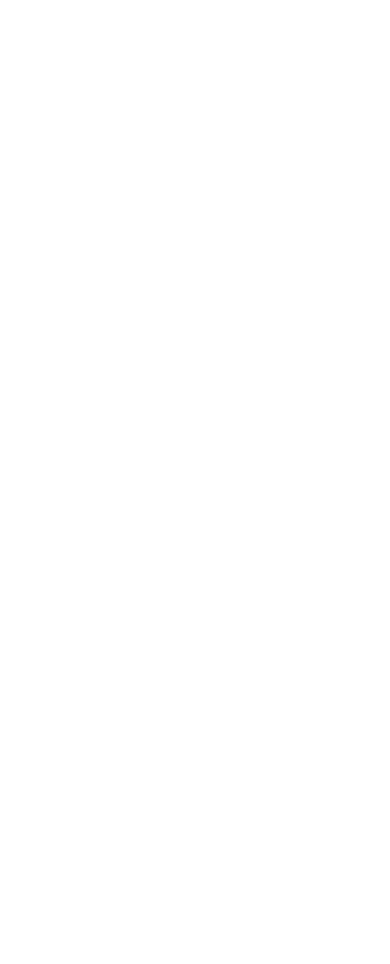
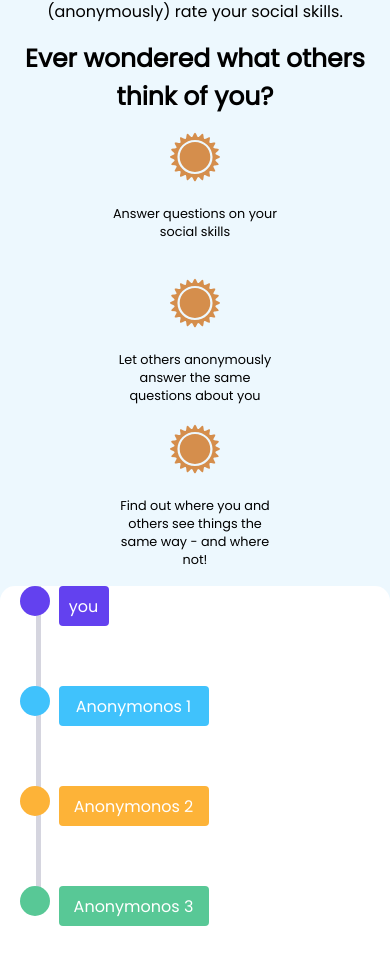
Before and after one commit to AvinashChandavar7/density_exchange_assessment, a React (Create React App) app: page / in a window 390 px wide. Shown: the part 5355-6319 px from the top of the page. Before the commit the page ends 5169 px from the top, so only its background shows below. Built offline with nearby package versions, Linux system fonts and the light colour scheme.

Commit message:
adding Anonymously Components and Css

```diff
--- a/src/App.js
+++ b/src/App.js
@@ -9,6 +9,7 @@
 const LazySoundfamiliar = lazy(() => import('./components/Soundfamiliar/Soundfamiliar.jsx'));
 const LazyMeetAheadApp = lazy(() => import('./components/MeetAheadApp/MeetAheadApp.jsx'));
 const LazySelfImprovement = lazy(() => import('./components/SelfImprovement/SelfImprovement.jsx'));
+const LazyAnonymously = lazy(() => import('./components/Anonymously/Anonymously.jsx'));
 
 
 
@@ -22,7 +23,7 @@
         <LazySoundfamiliar />
         <LazyMeetAheadApp />
         <LazySelfImprovement />
-
+        <LazyAnonymously />
       </Suspense>
     </>
   );
--- /dev/null
+++ b/src/components/Anonymously/Anonymously.css
@@ -0,0 +1,261 @@
+.anonymously__container {
+  height: 90vh;
+  background-color: #edf8fe;
+  border-radius: 25px;
+
+  display: flex;
+  flex-direction: column;
+  justify-content: flex-start;
+  align-items: center;
+
+  margin-top: 10rem;
+}
+
+.anonymously__p {
+  margin-top: 5rem;
+  font-size: 20px;
+}
+
+.anonymously__h {
+  margin-top: 1rem;
+  font-size: 45px;
+}
+
+.anonymously__image {
+  width: 50px;
+  height: 50px;
+}
+
+.anonymously__steps {
+  display: flex;
+  justify-content: center;
+  align-items: center;
+
+  text-align: center;
+
+  margin-top: 1rem;
+}
+
+.anonymously__steps-one p {
+  width: 400px;
+  height: 41px;
+
+  font-size: 0.8rem;
+
+  margin-top: 1rem;
+
+  display: flex;
+  justify-content: center;
+  align-items: flex-start;
+
+  text-align: center;
+}
+
+.anonymously__flowchart {
+  margin-top: 1rem;
+  width: 800px;
+  height: 300px;
+  background: #ffffff;
+
+  border-radius: 15px;
+
+  display: flex;
+  justify-content: center;
+  align-items: center;
+
+  gap: 10px;
+  position: relative;
+}
+
+.anonymously__flowchart::after {
+  content: '';
+  position: absolute;
+  width: 90%;
+  height: 3px;
+
+  background: #d5d5df;
+  top: 50%;
+  left: 2%;
+  margin-left: -3px;
+  z-index: 2;
+}
+
+.anonymously__anonymonos1,
+.anonymously__anonymonos2,
+.anonymously__anonymonos3,
+.anonymously__anonymonos4 {
+  width: 150px;
+  height: 40px;
+  color: #ffffff;
+  background-color: #40c2fc;
+
+  text-align: center;
+  border-radius: 4px;
+  padding: 0.5rem;
+
+  position: absolute;
+}
+
+.anonymously__anonymonos1 {
+  width: 50px;
+  background-color: #6341ef;
+
+  top: 30%;
+  left: 0%;
+}
+
+.anonymously__anonymonos2 {
+  background-color: #40c2fc;
+
+  top: 60%;
+  left: 25%;
+}
+
+.anonymously__anonymonos3 {
+  background-color: #fdb338;
+
+  top: 30%;
+  left: 55%;
+}
+
+.anonymously__anonymonos4 {
+  background-color: #58c896;
+  top: 60%;
+  left: 90%;
+}
+
+.anonymously__circle1,
+.anonymously__circle2,
+.anonymously__circle3,
+.anonymously__circle4 {
+  position: absolute;
+  border-radius: 50%;
+  z-index: 10;
+}
+
+.anonymously__circle1 {
+  position: absolute;
+  background-color: #6341ef;
+
+  top: 45.8%;
+  left: 0%;
+}
+
+.anonymously__circle2 {
+  position: absolute;
+  background-color: #40c2fc;
+
+  top: 45.8%;
+  left: 25%;
+}
+
+.anonymously__circle3 {
+  position: absolute;
+  background-color: #fdb338;
+
+  top: 45.8%;
+  left: 55%;
+}
+
+.anonymously__circle4 {
+  position: absolute;
+  background-color: #58c896;
+
+  top: 45.8%;
+  left: 90%;
+}
+
+@media screen and (max-width: 768px) {
+  .anonymously__container {
+    height: 100%;
+
+    display: flex;
+    flex-direction: column;
+  }
+
+  .anonymously__p {
+    margin-top: 5rem;
+    font-size: 16px;
+    text-align: center;
+  }
+
+  .anonymously__h {
+    margin-top: 1rem;
+    font-size: 25px;
+    text-align: center;
+  }
+
+  .anonymously__image {
+    width: 50px;
+    height: 50px;
+  }
+
+  .anonymously__steps {
+    display: flex;
+    justify-content: center;
+    align-items: center;
+    flex-direction: column;
+    text-align: center;
+
+    margin-top: 1rem;
+  }
+
+  .anonymously__steps-one p {
+    width: 300px;
+    padding: 0 4rem;
+    margin-bottom: 2rem;
+  }
+
+  .anonymously__flowchart {
+    margin-top: 1rem;
+    width: 100%;
+    height: 400px;
+  }
+
+  .anonymously__flowchart::after {
+    width: 5px;
+    height: 80%;
+    top: 0%;
+    left: 10%;
+  }
+
+  .anonymously__anonymonos1 {
+    top: 0%;
+    left: 15%;
+  }
+
+  .anonymously__anonymonos2 {
+    top: 25%;
+    left: 15%;
+  }
+
+  .anonymously__anonymonos3 {
+    top: 50%;
+    left: 15%;
+  }
+
+  .anonymously__anonymonos4 {
+    top: 75%;
+    left: 15%;
+  }
+
+  .anonymously__circle1 {
+    top: 0%;
+    left: 5%;
+  }
+
+  .anonymously__circle2 {
+    top: 25%;
+    left: 5%;
+  }
+
+  .anonymously__circle3 {
+    top: 50%;
+    left: 5%;
+  }
+
+  .anonymously__circle4 {
+    top: 75%;
+    left: 5%;
+  }
+}
--- /dev/null
+++ b/src/components/Anonymously/Anonymously.jsx
@@ -0,0 +1,55 @@
+import React from 'react';
+import './Anonymously.css';
+
+import circle2 from '../../assets/circle2.svg';
+
+import { stepsData, circlesData } from '../../constants/data';
+
+const Anonymously = () => {
+  return (
+    <section className="anonymously__container">
+      <p className="anonymously__p">
+        Let your friends, family, and co-workers (anonymously) rate your social
+        skills.
+      </p>
+      <h1 className="anonymously__h">
+        Ever wondered what others think of you?
+      </h1>
+
+      <div className="anonymously__steps">
+        {stepsData.map((step) => (
+          <div key={step.id} className="anonymously__steps-one">
+            <img
+              src={step.imageSrc}
+              alt={`step-${step.id}`}
+              className="anonymously__image"
+              loading="lazy"
+            />
+            <p>{step.text}</p>
+          </div>
+        ))}
+      </div>
+
+      <div className="anonymously__flowchart">
+        {circlesData.map((circle) => (
+          <React.Fragment key={circle.id}>
+            <img
+              src={circle2}
+              alt={`circle-${circle.id}`}
+              loading="lazy"
+              className={`anonymously__circle${circle.id}`}
+            />
+            <div
+              className={`anonymously__anonymonos${circle.id}`}
+              style={{ backgroundColor: circle.backgroundColor }}
+            >
+              {circle.label}
+            </div>
+          </React.Fragment>
+        ))}
+      </div>
+    </section>
+  );
+};
+
+export default Anonymously;
--- a/src/constants/data.js
+++ b/src/constants/data.js
@@ -1,4 +1,5 @@
 import circle1 from '../assets/circle1.svg';
+import sun from '../assets/sun.svg'
 
 
 //  Header.jsx
@@ -111,3 +112,46 @@
     img: circle1,
   },
 ];
+
+//Anonymously.jsx
+export const stepsData = [
+  {
+    id: 1,
+    imageSrc: sun,
+    text: 'Answer questions on your social skills',
+  },
+  {
+    id: 2,
+    imageSrc: sun,
+    text: 'Let others anonymously answer the same questions about you',
+  },
+  {
+    id: 3,
+    imageSrc: sun,
+    text: 'Find out where you and others see things the same way - and where not!',
+  },
+];
+
+//Anonymously.jsx
+export const circlesData = [
+  {
+    id: 1,
+    label: 'you',
+    backgroundColor: '#6341ef',
+  },
+  {
+    id: 2,
+    label: 'Anonymonos 1',
+    backgroundColor: '#40c2fc',
+  },
+  {
+    id: 3,
+    label: 'Anonymonos 2',
+    backgroundColor: '#fdb338',
+  },
+  {
+    id: 4,
+    label: 'Anonymonos 3',
+    backgroundColor: '#58c896',
+  },
+];
```
Also changed, not shown: src/components/index.js (+7 -0 lines).
